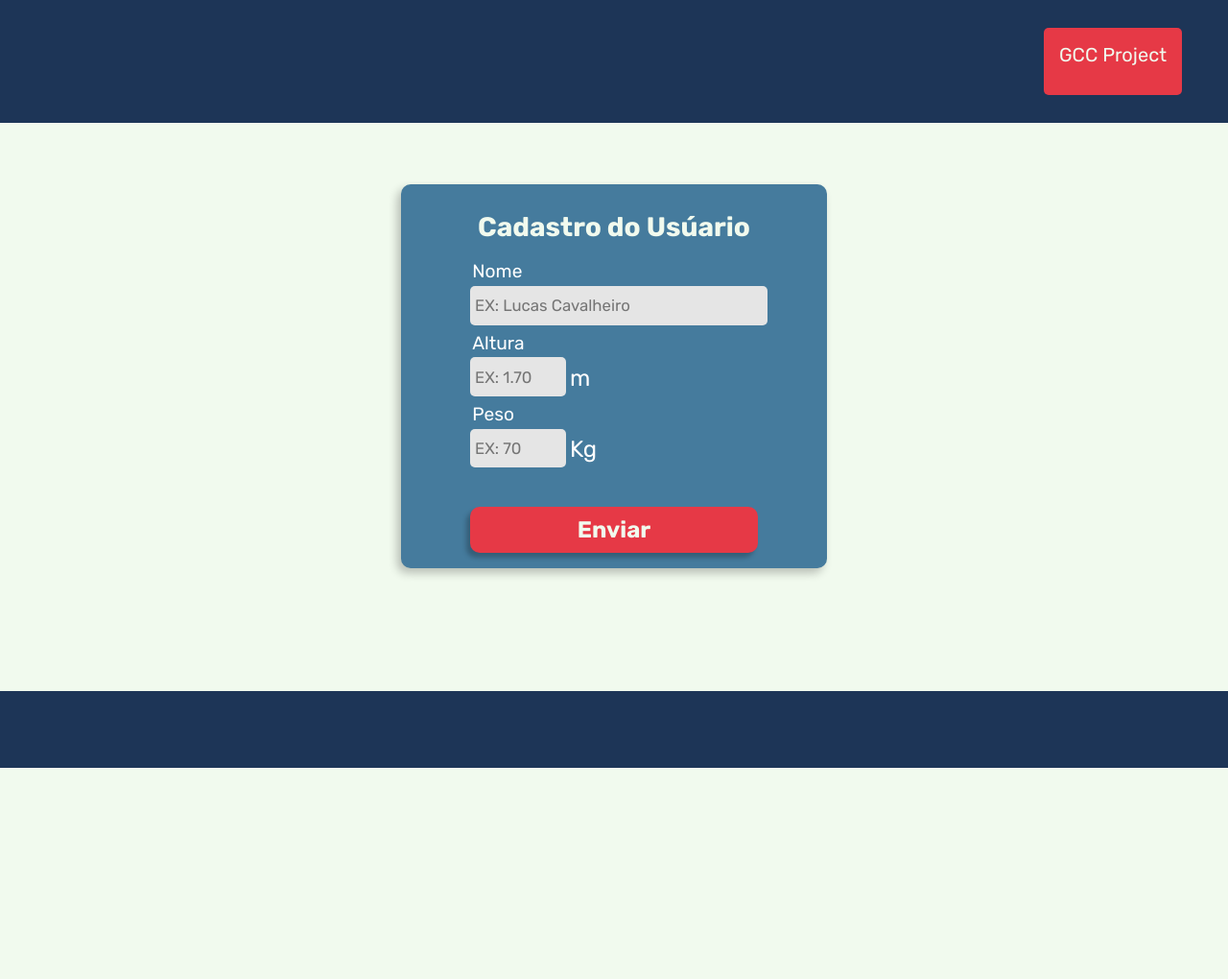
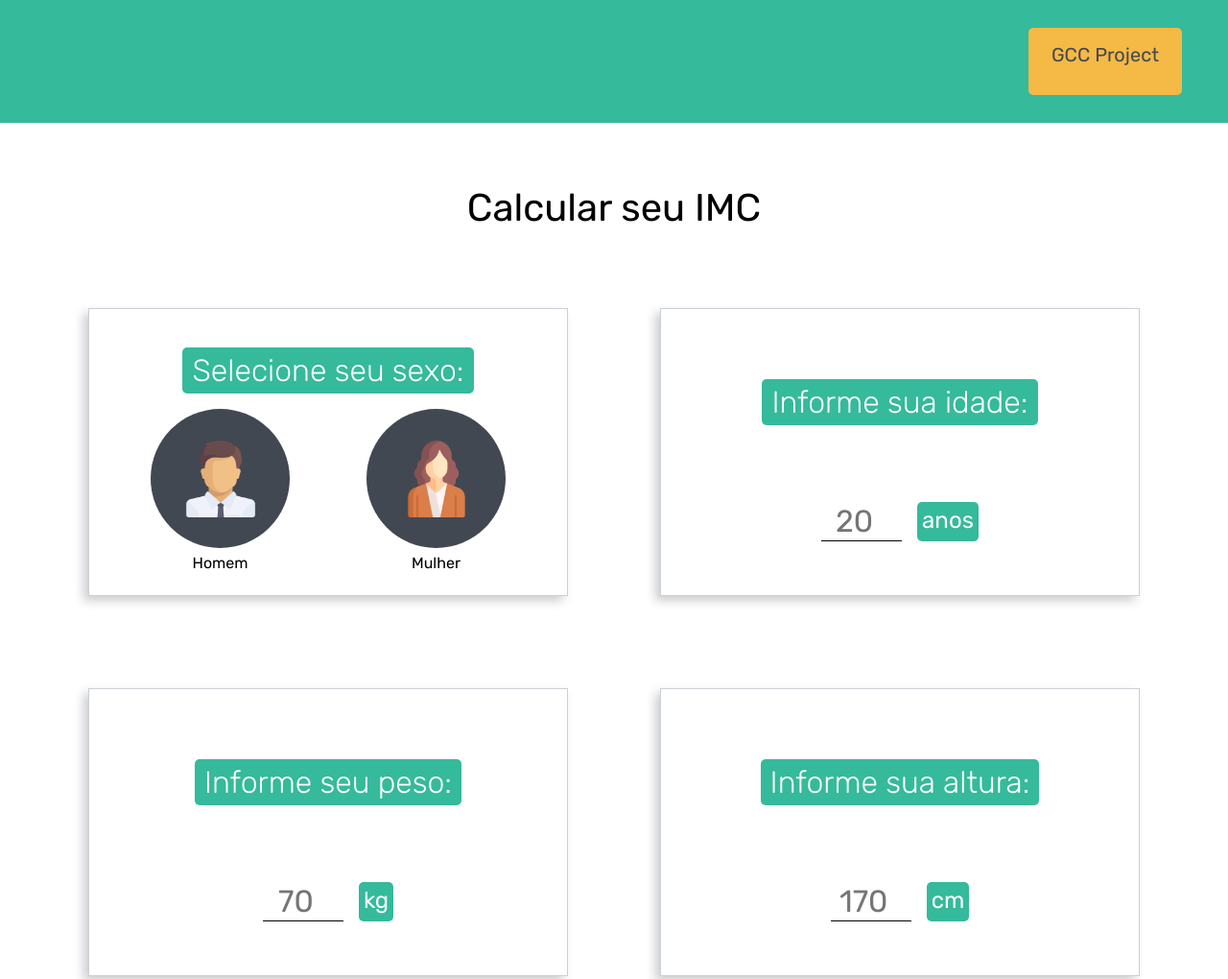
Before and after one commit to Cavalheiro-S/App-gerenciador-calorico, a plain HTML site: page index.html in a window 1280 px wide. Shown: the top 1020 px of the page at 96% size. Before the commit the page ends 800 px from the top, so only its background shows below. Drawn offline with Linux system fonts and the light colour scheme.

Commit message:
Funcionalidade de calcular o IMC adicionada

```diff
--- /dev/null
+++ b/css/steps/step.css
@@ -0,0 +1,30 @@
+.steps{
+    box-sizing: border-box;
+    display: flex;
+    flex-wrap: wrap;
+    justify-content: center;
+    width: 100%;
+}
+
+.step{
+    background-color: white;
+    border: 1px solid #CAD0D7;
+    box-shadow: -5px 5px 10px 0 rgba(0,0,0,0.2);
+    box-sizing: border-box;
+    padding: 1.5rem;
+    margin: 3rem;
+    height: 300px;
+    text-align: center;
+    width: 500px;
+}
+.step-title{
+    background-color: #35BA9B;
+    border-radius: 5px;
+    color: white;
+    display: inline-block;
+    font-size: 2rem;
+    font-weight: lighter;
+    text-align: center;
+    padding: 5px 10px;
+    margin: 1rem;
+}
--- /dev/null
+++ b/css/steps/stepAge.css
@@ -0,0 +1,36 @@
+.stepAge{
+    display: flex;
+    align-items: center;
+    flex-direction: column;
+    justify-content: space-around;
+}
+
+.inputPlaceholder{
+    display: flex;
+    font-size: 1.5rem;
+    justify-content: center;
+}
+
+.inputAge{
+    width: 20%;
+}
+
+.inputPlaceholder input{
+    appearance:none;
+    background-color: white;
+    border: none;
+    border-bottom: 1px solid black;
+    font-size: 2rem;
+    text-align: center;
+    outline: none;
+    margin-right: .5em;
+    width: 80px;
+}
+
+.inputPlaceholder label{
+    border-radius: 5px;
+    background-color: #35BA9B;
+    color: white;
+    font-size: 1.5rem;
+    padding: 5px;
+}
--- /dev/null
+++ b/css/steps/stepGenre.css
@@ -0,0 +1,42 @@
+.genres{
+    box-sizing: border-box;
+    display: flex;
+    justify-content: space-around;
+    width: 100%;
+    height: 70%;
+}
+
+.gender{
+    cursor: pointer;
+    display: flex;
+    flex-direction: column;
+    height: 100%;
+    justify-content: space-between;
+}
+
+.gender-image{
+    display: flex;
+    background-color: #424852;
+    border-radius: 100%;
+    justify-content: center;
+    align-items: center;
+    height: 145px;
+    width: 145px;
+}
+
+.gender-image img{
+    width: 80px;
+    height: 80px;
+}
+
+.gender-btn{
+    background-color: transparent;
+    border: none;
+    border-radius: 10px;
+    font-size: 1rem;
+    padding: 5px;
+}
+
+.btn-active{
+    background-color: #F5B945;
+}
--- /dev/null
+++ b/css/steps/stepHeight.css
@@ -0,0 +1,6 @@
+.stepHeight{
+    display: flex;
+    align-items: center;
+    flex-direction: column;
+    justify-content: space-around;
+}
--- /dev/null
+++ b/css/steps/stepResult.css
@@ -0,0 +1,8 @@
+.result{
+    background-color: #F5B945;
+    border-radius: 10px;
+    color: #424852;
+    margin: 1.5rem;
+    text-align: center;
+    width: 70%;
+}
--- /dev/null
+++ b/css/steps/stepWeight.css
@@ -0,0 +1,6 @@
+.stepWeight{
+    display: flex;
+    align-items: center;
+    flex-direction: column;
+    justify-content: space-around;
+}
--- a/css/style.css
+++ b/css/style.css
@@ -1,129 +1,58 @@
+*{
+    font-family: 'Rubik', sans-serif;
+}
+
 html{
     height: 100%;
+    width: 100%;
 }
 
 body{
-    background-color: #F1FAEE;
+    background-color: white;
     box-sizing: border-box;
     display: grid;
     font-size: 20px;
-    font-family: 'Rubik', sans-serif;
     grid-template-columns: 1fr;
-    grid-template-rows: 20% 1fr 10%;
+    grid-template-rows: 20vh 1fr 10vh;
     height: 100%;
     margin: 0%;
 }
 header{
-    background-color: #1D3557;
+    background-color: #35BA9B;
     display: flex;
     grid-column: 1/2;
     grid-row: 1/2;
     justify-content: flex-end;
     align-items: center;
     margin-bottom: 2rem;
+    width: 100%;
 }
 
 .logo{
-    background-color: #E63946;
+    background-color: #F5B945;
     border-radius: 5px;
-    color: #F1FAEE;
+    color: #424852;
     display: inline-block;
-    font-family: 'Rubik', sans-serif;
     height: 30%;
-    padding: 1rem 1rem 1rem 1rem;
+    padding: 1rem 1.5rem 1rem 1.5rem;
     margin: 0 3rem;
 }
 
 main{
-    display: flex;
     grid-column: 1/2;
     grid-row: 2/3;
-    justify-content: center;
+    width: 100%;
+}
+
+.title{
+    text-align: center;
+    font-weight: normal;
+    font-size: 2.5rem;
 }
 
 footer{
-    background-color: #1D3557;
+    background-color: #35BA9B;
     grid-column: 1/2;
     grid-row: 3/4;
-}
-.form-personInfo{
-    align-items: center;
-    background-color: #457B9D;
-    border-radius: 10px;
-    box-shadow: -4px 5px 10px 0 rgba(0,0,0,0.24);
-    display: flex;
-    flex-direction: column;
-    font-size: 1.5rem;
-    height: 400px;
-    margin-top: 2rem;
-    padding: 0 3em;
-    width: 300px;
-}
-
-.personInfo-title{
-    color: #F1FAEE;
-}
-
-.div-input{
-    box-sizing: border-box;
-    display: flex;
-    flex-direction: column;
-    position: relative;
     width: 100%;
 }
-
-.personInfo-input{
-    background-color: #e5e5e5;
-    border:none;
-    border-radius: 5px;
-    font-size: .7em;
-    font-family: 'Rubik', sans-serif;
-    height: 1.5rem;
-    margin: 1em 0;
-    outline: none;
-    padding: 0.5em 0.3em;
-    width: 100%;
-}
-
-.input-height, .input-weight{
-    width: 30%;
-}
-
-.personInfo-label{
-    color: #FFFF;
-    font-size: 1.2rem;
-    padding: 0px .5rem;
-    position: absolute;
-    transform: translateY(-.5em) translateX(-.3em);
-}
-
-.personInfo-height, .personInfo-weight{
-    font-size: 1em;
-    position: absolute;
-    transform: translateY(1em) translateX(4em);
-}
-
-.input-placeholder{
-    display: flex;
-    justify-content: flex-start;
-}
-
-.personInfo-button{
-    background-color: #E63946;
-    border: none;
-    border-radius: 10px;
-    box-shadow: -4px 5px 5px 0 rgba(0,0,0,0.24);
-    color: #F1FAEE;
-    cursor: pointer;
-    font-family: 'Rubik', sans-serif;
-    font-size: 1em;
-    font-weight: bold;
-    padding: 10px;
-    transition: ease .2s all;
-    margin-top: 1em;
-    width: 100%;
-}
-
-.personInfo-button:hover{
-    box-shadow: none;
-}
--- a/index.html
+++ b/index.html
@@ -6,39 +6,69 @@
     <meta name="viewport" content="width=device-width, initial-scale=1.0">
     <title>Informações necessárias</title>
     <link rel="stylesheet" href="css/style.css">
+    <link rel="stylesheet" href="./css/steps/step.css">
+    <link rel="stylesheet" href="./css/steps/stepAge.css">
+    <link rel="stylesheet" href="./css/steps/stepGenre.css">
+    <link rel="stylesheet" href="./css/steps/stepHeight.css">
+    <link rel="stylesheet" href="./css/steps/stepWeight.css">
+    <link rel="stylesheet" href="./css/steps/stepResult.css">
     <link rel="preconnect" href="https://fonts.gstatic.com">
-    <link href="https://fonts.googleapis.com/css2?family=Rubik:wght@300;400;700&display=swap" rel="stylesheet">
+    <link href="https://fonts.googleapis.com/css2?family=Rubik:ital,wght@0,300;0,400;0,700;1,400&display=swap" rel="stylesheet">
 </head>
 <body>
     <header>
         <span class="logo">GCC Project</span>
     </header>
     <main>
-        <form class="form-personInfo" action="">
-            <h3 class="personInfo-title">Cadastro do Usúario </h3>
-            <div class="div-input">
-                <input class="personInfo-input" type="text" name="input-text" id="" placeholder="EX: Lucas Cavalheiro" required>
-                <label class="personInfo-label" for="input-text">Nome</label>
+        <h2 class="title">Calcular seu IMC</h2>
+        <div class="steps">
+            <div class="step stepGender" >
+                <h3 class="step-title">Selecione seu sexo:</h3>
+                <div class="genres">
+                    <div class="gender" data-gender="man">
+                        <div class="gender-image">
+                            <img src="./img/boss.png" alt="">
+                        </div>
+                        <button class="gender-btn" data-btnGender="man">Homem</button>
+                    </div>
+                    <div class="gender" data-gender="woman">
+                        <div class="gender-image">
+                            <img src="./img/businesswoman.png" alt="">
+                        </div>
+                        <button class="gender-btn" data-btnGender="woman">Mulher</button>
+                    </div>
+                </div>
             </div>
+            <div class="step stepAge">
+                <h3 class="step-title">Informe sua idade:</h3>
+                <div class="inputPlaceholder inputAge">
+                    <input type="number" name="age" data-input="age" id="input-age" required placeholder="20" maxlength="3" pattern="[0-9]*" min="1" tabindex="0" inputmode="numeric">
+                    <label for="age">anos</label>
+                </div>
+            </div>
+            <div class="step stepWeight">
+                <h3 class="step-title">Informe seu peso:</h3>
+                <div class="inputPlaceholder inputWeight">
+                    <input type="number" name="weight" data-input="weight" required id="input-weight" placeholder="70" maxlength="3" pattern="[0-9]*" min="10" tabindex="0" inputmode="numeric">
+                    <label for="weight">kg</label>
+                </div>
+            </div>
+            <div class="step stepHeight">
+                <h3 class="step-title">Informe sua altura:</h3>
+                <div class="inputPlaceholder inputHeight">
+                    <input type="number" name="height" data-input="height" required id="input-height" placeholder="170" maxlength="3" pattern="[0-9]*" min="50" tabindex="0" inputmode="numeric">
+                    <label for="height">cm</label>
+                </div>
+            </div>
+            <div class="result" data-result>
+                <h3>Resultado</h3>
+            </div>
+        </div>
 
-            <div class="div-input">
-                <div class="input-placeholder">
-                    <input class="personInfo-input input-height" type="text" name="input-height" id="" placeholder="EX: 1.70" required pattern="[1-3][,.][0-9]{2}">
-                    <label class="personInfo-label personInfo-height" for="input-height">m</label>
-                </div>
-                <label class="personInfo-label" for="input-height">Altura</label>
-            </div>
 
-            <div class="div-input">
-                <div class="input-placeholder">
-                    <input class="personInfo-input input-weight" type="text" name="input-weight" id="" placeholder="EX: 70" required pattern="[0-9]{2}[0-9]?">
-                    <label class="personInfo-label personInfo-weight" for="input-weight">Kg</label>
-                </div>
-                <label class="personInfo-label" for="input-weight">Peso</label>
-            </div>
-            <button class="personInfo-button">Enviar</button>
-        </form>
     </main>
     <footer></footer>
+    <script src="./js/steps/stepGenre.js" type="module"></script>
+    <script src="./js/index.js" type="module"></script>
 </body>
 </html>
--- /dev/null
+++ b/js/imc.js
@@ -0,0 +1,51 @@
+const inputAge = document.querySelector("[data-input='age']");
+const inputHeight = document.querySelector("[data-input='height']");
+const inputWeight = document.querySelector("[data-input='weight']");
+const divResult = document.querySelector("[data-result]");
+
+function calcIMC(weight,height){
+    let imc = weight/(height*2)*100;
+    return imc.toFixed(1);
+}
+
+function addResult(){
+    let age = 0;
+    let weight = 0;
+    let height = 0;
+    age = inputAge.value;
+    weight = inputWeight.value;
+    height = inputHeight.value;
+
+    const imcValue = document.createElement("span");
+    let imc = calcIMC(weight,height);
+    let textImc = validationIMC(imc);
+    imcValue.textContent = textImc +" "+ imc;
+    divResult.appendChild(imcValue);
+}
+
+function validationIMC(imc){
+
+    if(imc <= 16 || imc <= 16.9 ){
+        return "Muito abaixo do peso";
+    }
+    if(imc == 17 || imc <= 18.4 ){
+        return "Abaixo do peso";
+    }
+    if(imc == 18.5 || imc <= 24.9 ){
+        return "Peso normal";
+    }
+    if(imc == 25 || imc <= 29.9 ){
+        return "Acima do peso";
+    }
+    if(imc == 30 || imc <= 34.9 ){
+        return "Obesidade grau 1";
+    }
+    if(imc == 35 || imc <= 40 ){
+        return "Obesidade grau 2";
+    }
+    if(imc > 40 ){
+        return "Obesidade grau 3";
+    }
+}
+
+export{addResult};
--- a/js/index.js
+++ b/js/index.js
@@ -0,0 +1,16 @@
+const divGender = document.querySelectorAll("[data-gender]");
+const inputHeight = document.querySelector("[data-input='height']");
+
+import {genderSelected} from "./steps/stepGenre.js";
+import {addResult} from "./imc.js";
+
+
+divGender.forEach((item) =>{
+    item.addEventListener("click", () =>{
+        console.log(genderSelected(item));
+    })
+})
+
+inputHeight.addEventListener("focusout", (e) => {
+    addResult();
+})
--- /dev/null
+++ b/js/steps/stepGenre.js
@@ -0,0 +1,47 @@
+const btnGenderMan = document.querySelector("[data-btnGender='man']");
+const btnGenderWoman = document.querySelector("[data-btnGender='woman']");
+
+
+function genderSelected(item){
+    let btnManClicked = false;
+    let btnWomanClicked = false;
+    if(item.dataset.gender == "man"){
+        if(btnGenderWoman.classList.contains("btn-active")){
+            btnGenderWoman.classList.remove("btn-active");
+            btnGenderMan.classList.add("btn-active");
+            btnManClicked = true;
+            btnWomanClicked = false;
+        }
+        else{
+            btnGenderMan.classList.add("btn-active");
+            btnManClicked = true;
+            btnWomanClicked = false;
+        }
+        console.log("Botão homem clicado:"+btnManClicked+"\nBotão mulher clicado:"+btnWomanClicked);
+    }
+    else if(item.dataset.gender == "woman"){
+        if(btnGenderMan.classList.contains("btn-active")){
+            btnGenderMan.classList.remove("btn-active");
+            btnGenderWoman.classList.add("btn-active");
+            btnWomanClicked = true;
+            btnManClicked = false;
+        }
+        else{
+            btnGenderWoman.classList.add("btn-active");
+            btnWomanClicked = true;
+            btnManClicked = false;
+        }
+        console.log("Botão homem clicado:"+btnManClicked+"\nBotão mulher clicado:"+btnWomanClicked);
+    }
+
+    if(btnManClicked){
+        return "man";
+    }
+    else if(btnWomanClicked){
+        return "woman";
+    }
+
+    return "empty";
+}
+
+export {genderSelected}
```
Also changed, not shown: img/boss.png (added), img/businesswoman.png (added).
